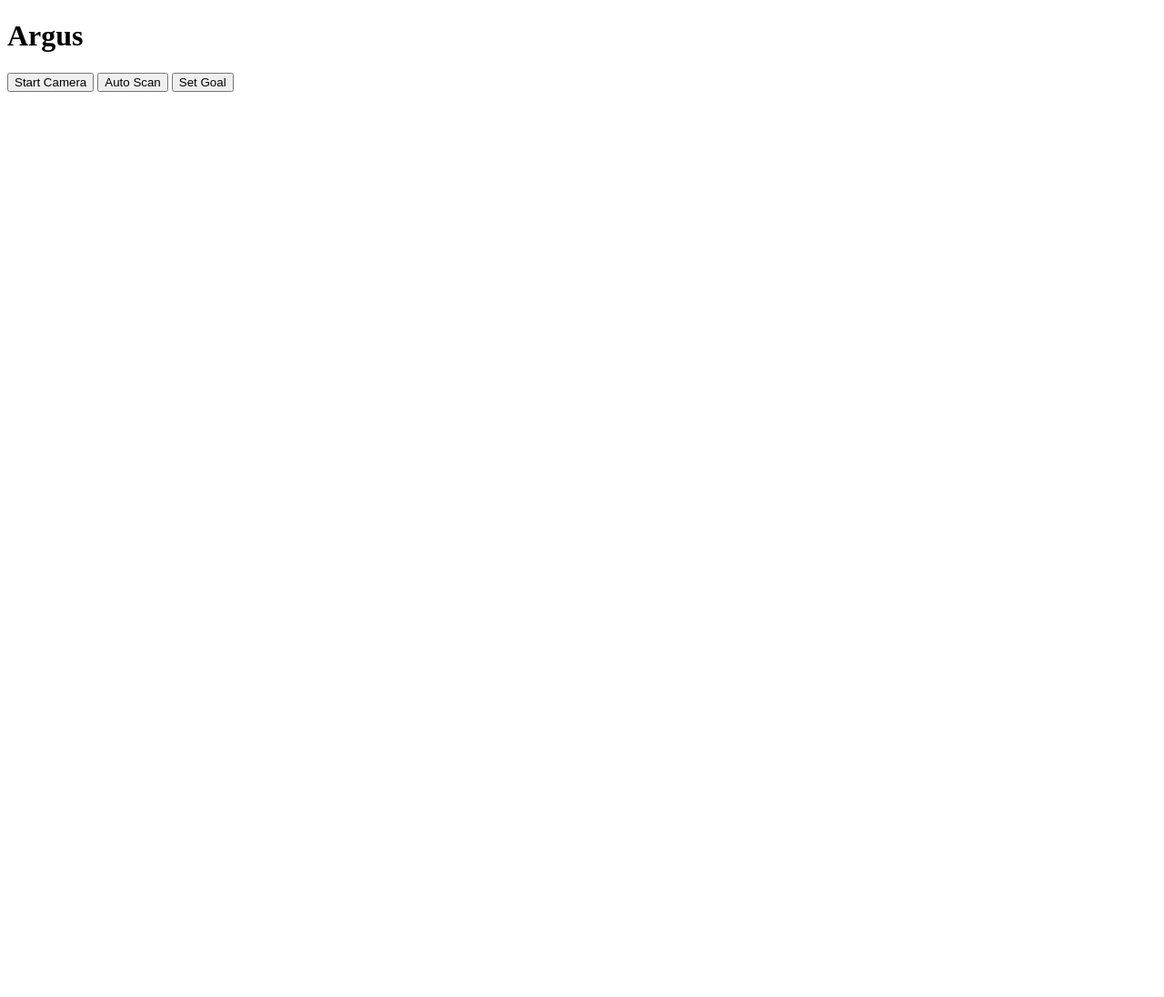
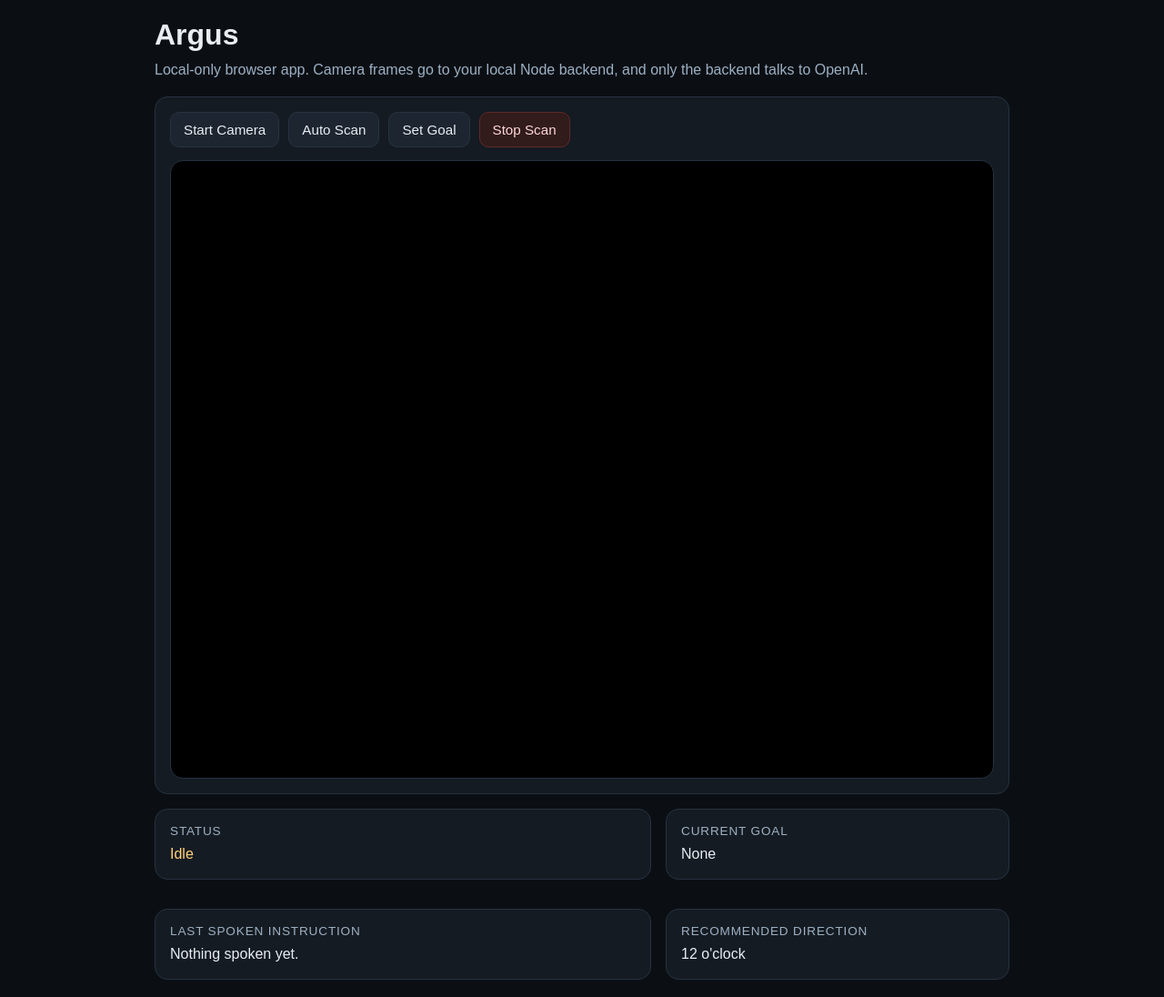
Before and after one commit to samrah10/argus-backend, a website: page public/index.html in a window 1280 px wide. Shown: the whole page at 91% size. Before the commit the page ends 800 px from the top, so only its background shows below. Drawn offline with Linux system fonts and the light colour scheme.

Commit message:
Update index.html

```diff
--- a/public/index.html
+++ b/public/index.html
@@ -1,24 +1,184 @@
 <!DOCTYPE html>
-<html>
+<html lang="en">
 <head>
+  <meta charset="UTF-8" />
+  <meta name="viewport" content="width=device-width, initial-scale=1.0" />
   <title>Argus</title>
+  <style>
+    :root {
+      color-scheme: dark;
+      --bg: #0b0f14;
+      --panel: #151b22;
+      --border: #263241;
+      --text: #e8edf2;
+      --muted: #9db0c3;
+      --accent: #4ea1ff;
+      --danger: #ff5f5f;
+    }
+
+    * {
+      box-sizing: border-box;
+    }
+
+    body {
+      margin: 0;
+      font-family: Arial, Helvetica, sans-serif;
+      background: var(--bg);
+      color: var(--text);
+    }
+
+    .wrap {
+      max-width: 980px;
+      margin: 0 auto;
+      padding: 20px;
+    }
+
+    h1 {
+      margin: 0 0 8px;
+      font-size: 2rem;
+    }
+
+    .sub {
+      margin: 0 0 18px;
+      color: var(--muted);
+      line-height: 1.45;
+    }
+
+    .card {
+      background: var(--panel);
+      border: 1px solid var(--border);
+      border-radius: 14px;
+      padding: 16px;
+      margin-bottom: 16px;
+    }
+
+    .controls {
+      display: flex;
+      flex-wrap: wrap;
+      gap: 10px;
+      margin-bottom: 14px;
+    }
+
+    button {
+      border: 1px solid var(--border);
+      background: #1d2630;
+      color: var(--text);
+      padding: 10px 14px;
+      border-radius: 10px;
+      cursor: pointer;
+      font-size: 0.95rem;
+    }
+
+    button:hover {
+      border-color: var(--accent);
+    }
+
+    button.stop {
+      border-color: #5d2a2a;
+      background: #311b1b;
+      color: #ffd6d6;
+    }
+
+    .video-shell {
+      position: relative;
+      width: 100%;
+      overflow: hidden;
+      border-radius: 14px;
+      border: 1px solid var(--border);
+      background: #000;
+      aspect-ratio: 4 / 3;
+    }
+
+    video {
+      width: 100%;
+      height: 100%;
+      object-fit: cover;
+      display: block;
+    }
+
+    .grid {
+      display: grid;
+      grid-template-columns: 1fr;
+      gap: 16px;
+    }
+
+    @media (min-width: 820px) {
+      .grid {
+        grid-template-columns: 1.3fr 0.9fr;
+      }
+    }
+
+    .label {
+      color: var(--muted);
+      font-size: 0.85rem;
+      text-transform: uppercase;
+      letter-spacing: 0.06em;
+      margin-bottom: 6px;
+    }
+
+    .value {
+      font-size: 1rem;
+      line-height: 1.45;
+      word-break: break-word;
+    }
+
+    .status-ok {
+      color: #94d2a7;
+    }
+
+    .status-warn {
+      color: #ffd27d;
+    }
+
+    canvas {
+      display: none;
+    }
+  </style>
 </head>
 <body>
+  <div class="wrap">
+    <h1>Argus</h1>
+    <p class="sub">
+      Local-only browser app. Camera frames go to your local Node backend, and only the backend talks to OpenAI.
+    </p>
 
-<h1>Argus</h1>
+    <div class="card">
+      <div class="controls">
+        <button id="startCameraBtn">Start Camera</button>
+        <button id="autoScanBtn">Auto Scan</button>
+        <button id="setGoalBtn">Set Goal</button>
+        <button id="stopScanBtn" class="stop">Stop Scan</button>
+      </div>
 
-<button onclick="startCamera()">Start Camera</button>
-<button onclick="startScan()">Auto Scan</button>
-<button onclick="setGoal()">Set Goal</button>
+      <div class="video-shell">
+        <video id="video" autoplay playsinline muted></video>
+      </div>
+      <canvas id="canvas"></canvas>
+    </div>
 
-<br><br>
+    <div class="grid">
+      <div class="card">
+        <div class="label">Status</div>
+        <div id="statusText" class="value status-warn">Idle</div>
+      </div>
 
-<video id="video" autoplay playsinline width="300"></video>
-<canvas id="canvas" style="display:none;"></canvas>
+      <div class="card">
+        <div class="label">Current Goal</div>
+        <div id="goalText" class="value">None</div>
+      </div>
 
-<p id="output"></p>
+      <div class="card">
+        <div class="label">Last Spoken Instruction</div>
+        <div id="spokenText" class="value">Nothing spoken yet.</div>
+      </div>
 
-<script src="app.js"></script>
+      <div class="card">
+        <div class="label">Recommended Direction</div>
+        <div id="directionText" class="value">12 o'clock</div>
+      </div>
+    </div>
+  </div>
 
+  <script src="./app.js"></script>
 </body>
 </html>
```
